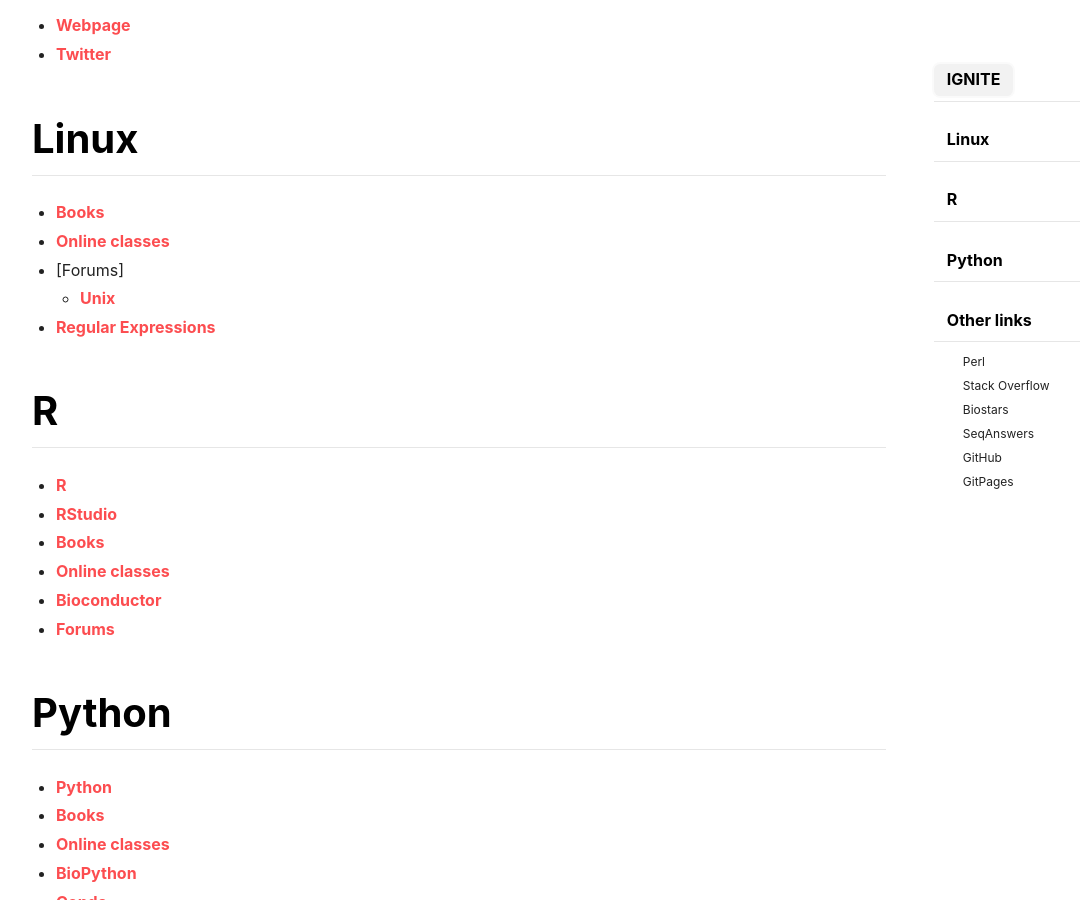
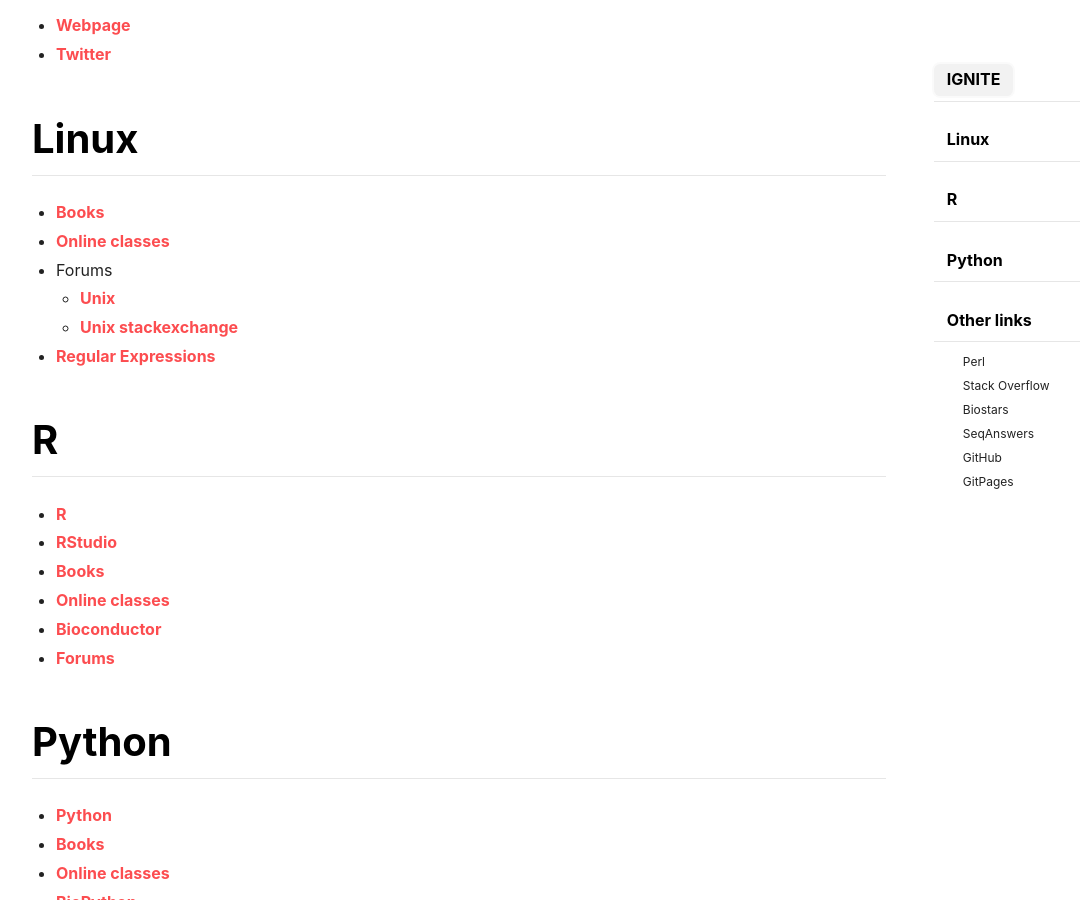
Before and after one commit to itn-ignite/ESRs-Programming-and-Bioinformatics-Workshop, a Jekyll site: the page built from docs/ulinks.md, in a window 1280 px wide and 900 px high, scrolled down 429 px. Shown: the whole window, without its empty margins (71-1151 px from the left). Built offline with Jekyll 4.4.1, drawn with Linux system fonts in a browser that asks for light colours; nearby versions of some CDN libraries.

Commit message:
Update ulinks.md

```diff
--- a/docs/ulinks.md
+++ b/docs/ulinks.md
@@ -19,8 +19,9 @@ More updates and links coming soon. Stay tuned!
 # Linux
 - [Books]()
 - [Online classes]()
-- [Forums]
+- Forums
     - [Unix](https://www.unix.com/)
+    - [Unix stackexchange](https://unix.stackexchange.com/)
 - [Regular Expressions](https://michael.tngconsulting.ca/UNIX_Regular_Expressions.pdf)
 
 # R
```
